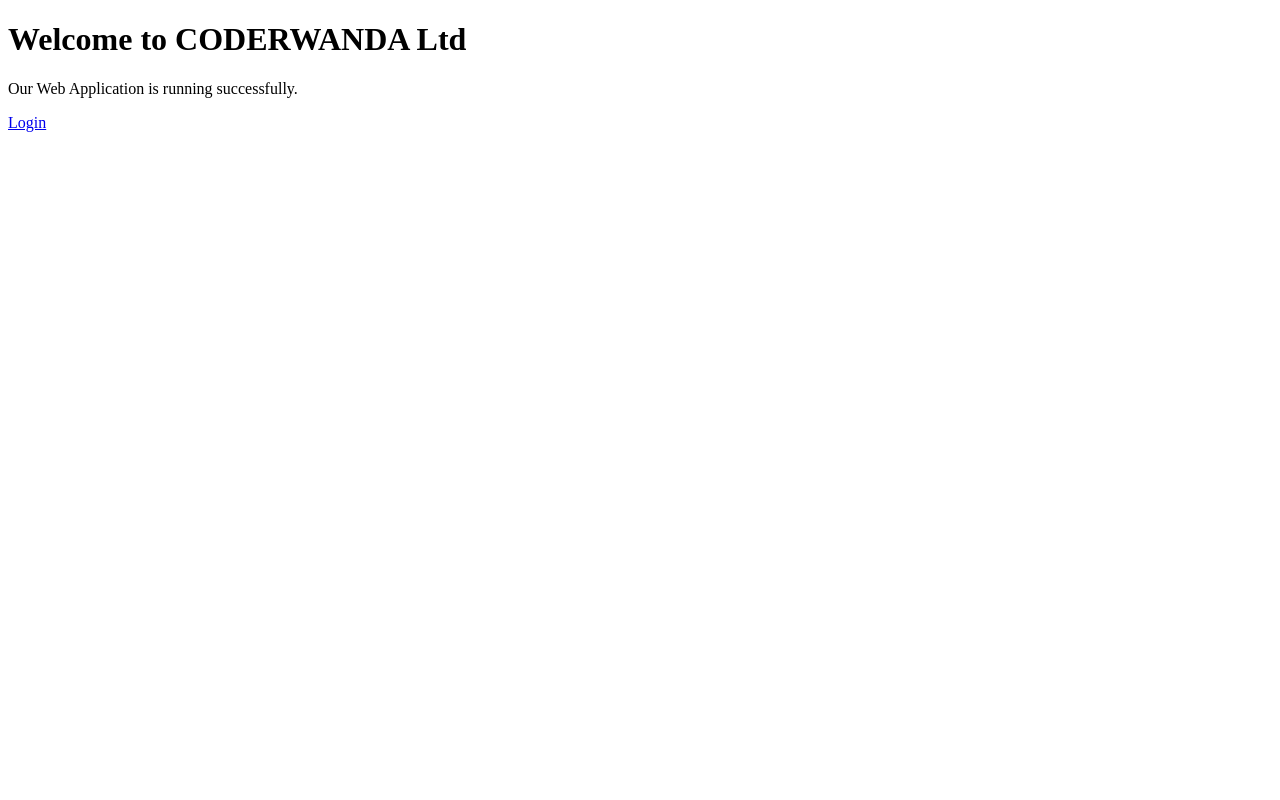
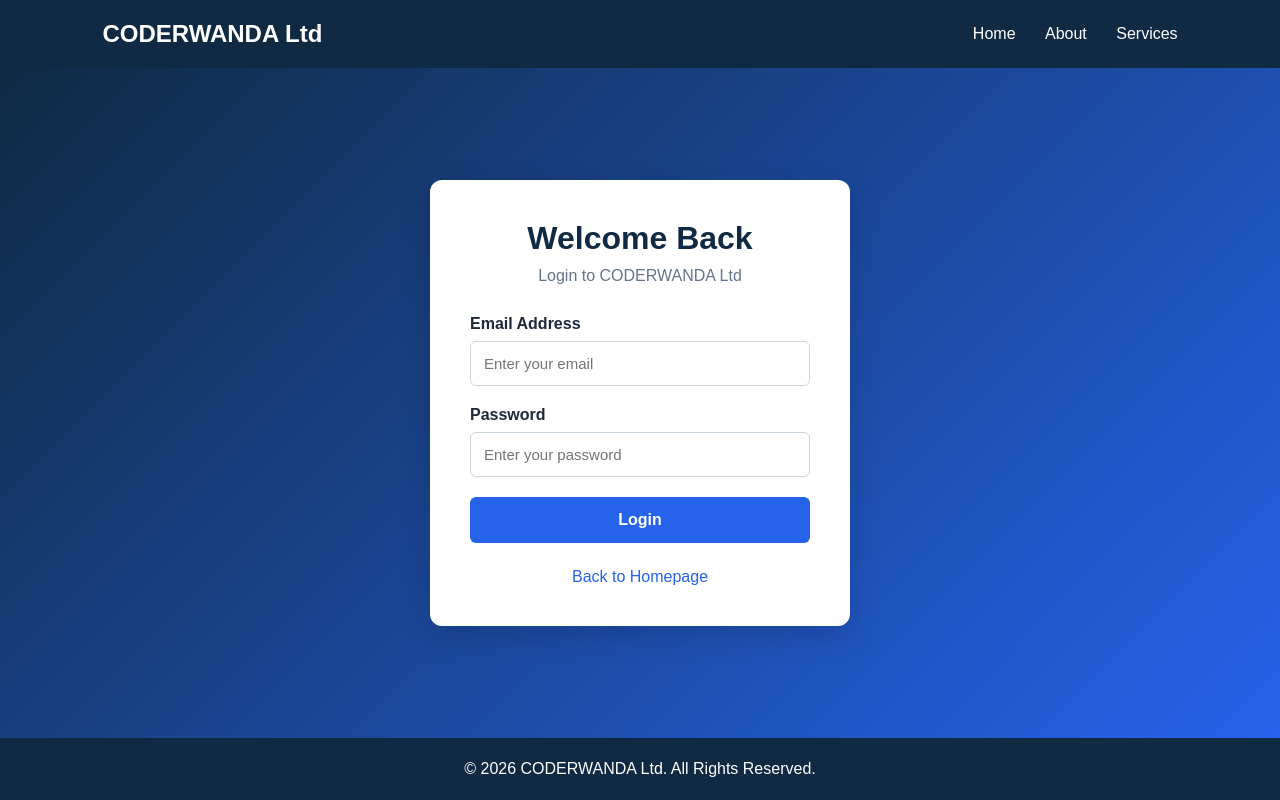
Before and after one commit to NsengiyumvaTheophile/WebApp-Project, a website: page index.html in a window 1280 px wide. Drawn offline with Linux system fonts and the light colour scheme.

Commit message:
WEB-1 Update web application and add Jenkins pipeline

```diff
--- a/index.html
+++ b/index.html
@@ -4,11 +4,223 @@
 <head>
     <meta charset="UTF-8">
     <meta name="viewport" content="width=device-width, initial-scale=1.0">
-    <title>CODERWANDA WebApp</title>
+    <title>CODERWANDA Ltd | Login</title>
+
+    <style>
+        * {
+            margin: 0;
+            padding: 0;
+            box-sizing: border-box;
+        }
+
+        body {
+            font-family: Arial, sans-serif;
+            background: #f4f7fb;
+            color: #1e293b;
+            min-height: 100vh;
+            display: flex;
+            flex-direction: column;
+        }
+
+        header {
+            background: #102a43;
+            color: white;
+            padding: 20px 8%;
+            display: flex;
+            justify-content: space-between;
+            align-items: center;
+        }
+
+        .logo {
+            font-size: 24px;
+            font-weight: bold;
+        }
+
+        nav a {
+            color: white;
+            text-decoration: none;
+            margin-left: 25px;
+        }
+
+        nav a:hover {
+            color: #38bdf8;
+        }
+
+        main {
+            flex: 1;
+            display: flex;
+            align-items: center;
+            justify-content: center;
+            padding: 50px 20px;
+            background: linear-gradient(135deg, #102a43, #2563eb);
+        }
+
+        .login-container {
+            background: white;
+            width: 100%;
+            max-width: 420px;
+            padding: 40px;
+            border-radius: 12px;
+            box-shadow: 0 10px 30px rgba(0,0,0,0.15);
+        }
+
+        .login-container h1 {
+            text-align: center;
+            color: #102a43;
+            margin-bottom: 10px;
+        }
+
+        .subtitle {
+            text-align: center;
+            color: #64748b;
+            margin-bottom: 30px;
+        }
+
+        .form-group {
+            margin-bottom: 20px;
+        }
+
+        label {
+            display: block;
+            margin-bottom: 8px;
+            font-weight: bold;
+        }
+
+        input {
+            width: 100%;
+            padding: 13px;
+            border: 1px solid #cbd5e1;
+            border-radius: 6px;
+            font-size: 15px;
+        }
+
+        input:focus {
+            outline: none;
+            border-color: #2563eb;
+        }
+
+        button {
+            width: 100%;
+            padding: 14px;
+            background: #2563eb;
+            color: white;
+            border: none;
+            border-radius: 6px;
+            font-size: 16px;
+            font-weight: bold;
+            cursor: pointer;
+        }
+
+        button:hover {
+            background: #102a43;
+        }
+
+        #message {
+            margin-top: 18px;
+            text-align: center;
+            color: #15803d;
+        }
+
+        .back-home {
+            display: block;
+            text-align: center;
+            margin-top: 25px;
+            color: #2563eb;
+            text-decoration: none;
+        }
+
+        footer {
+            background: #102a43;
+            color: white;
+            text-align: center;
+            padding: 22px;
+        }
+
+        @media (max-width: 600px) {
+            header {
+                flex-direction: column;
+                gap: 15px;
+            }
+
+            nav a {
+                margin: 8px;
+            }
+
+            .login-container {
+                padding: 28px 22px;
+            }
+        }
+    </style>
 </head>
+
 <body>
-    <h1>Welcome to CODERWANDA Ltd</h1>
-    <p>Our Web Application is running successfully.</p>
-    <a href="/login">Login</a>
+
+    <header>
+        <div class="logo">CODERWANDA Ltd</div>
+
+        <nav>
+            <a href="/">Home</a>
+            <a href="/#about">About</a>
+            <a href="/#services">Services</a>
+        </nav>
+    </header>
+
+    <main>
+        <div class="login-container">
+
+            <h1>Welcome Back</h1>
+
+            <p class="subtitle">
+                Login to CODERWANDA Ltd
+            </p>
+
+            <form id="loginForm">
+
+                <div class="form-group">
+                    <label for="email">Email Address</label>
+                    <input
+                        type="email"
+                        id="email"
+                        placeholder="Enter your email"
+                        required
+                    >
+                </div>
+
+                <div class="form-group">
+                    <label for="password">Password</label>
+                    <input
+                        type="password"
+                        id="password"
+                        placeholder="Enter your password"
+                        required
+                    >
+                </div>
+
+                <button type="submit">Login</button>
+
+                <p id="message"></p>
+
+            </form>
+
+            <a href="/" class="back-home">
+                Back to Homepage
+            </a>
+
+        </div>
+    </main>
+
+    <footer>
+        <p>&copy; 2026 CODERWANDA Ltd. All Rights Reserved.</p>
+    </footer>
+
+    <script>
+        document.getElementById("loginForm").addEventListener("submit", function(event) {
+            event.preventDefault();
+
+            document.getElementById("message").textContent =
+                "Login form submitted successfully!";
+        });
+    </script>
+
 </body>
 </html>
```
Also changed, not shown: app.js (+37 -9 lines), app.test.js (added, +39 -0 lines), login.html (+146 -0 lines), package.json (+10 -0 lines), 3 other files.
